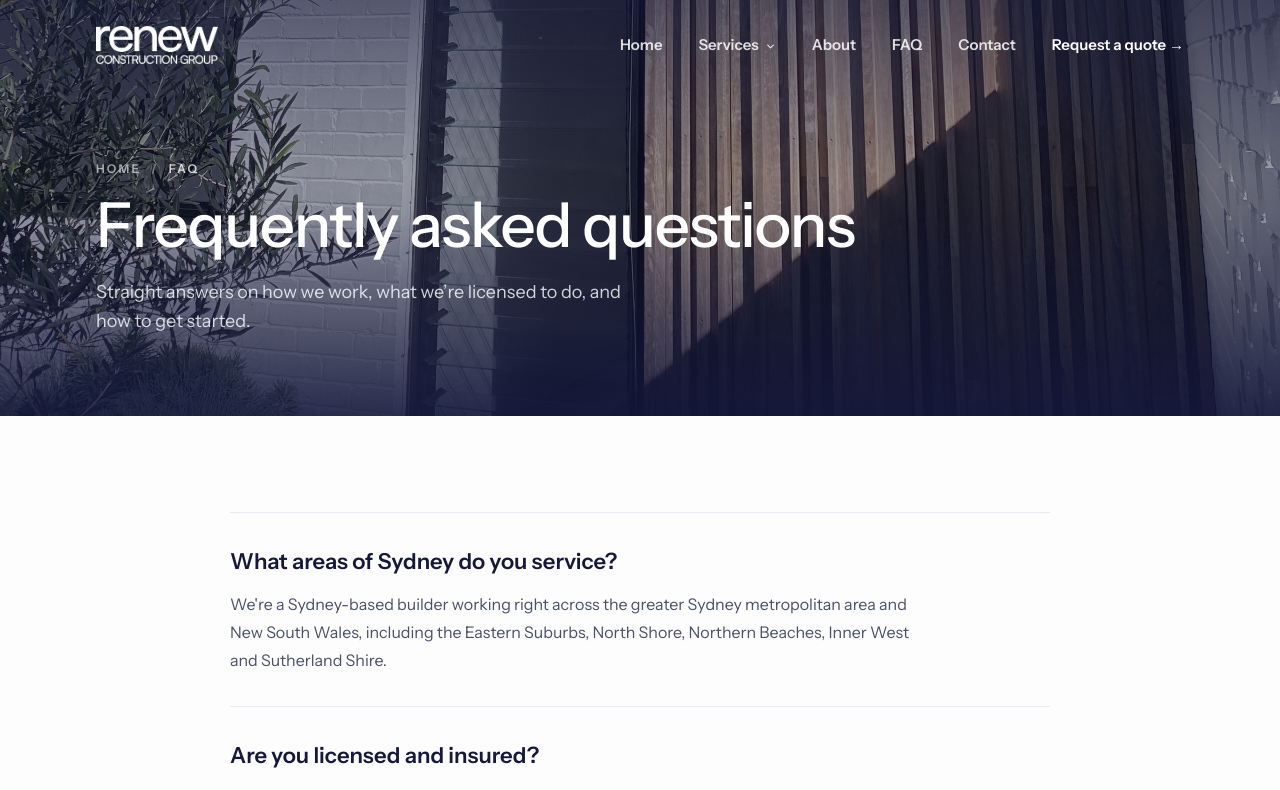
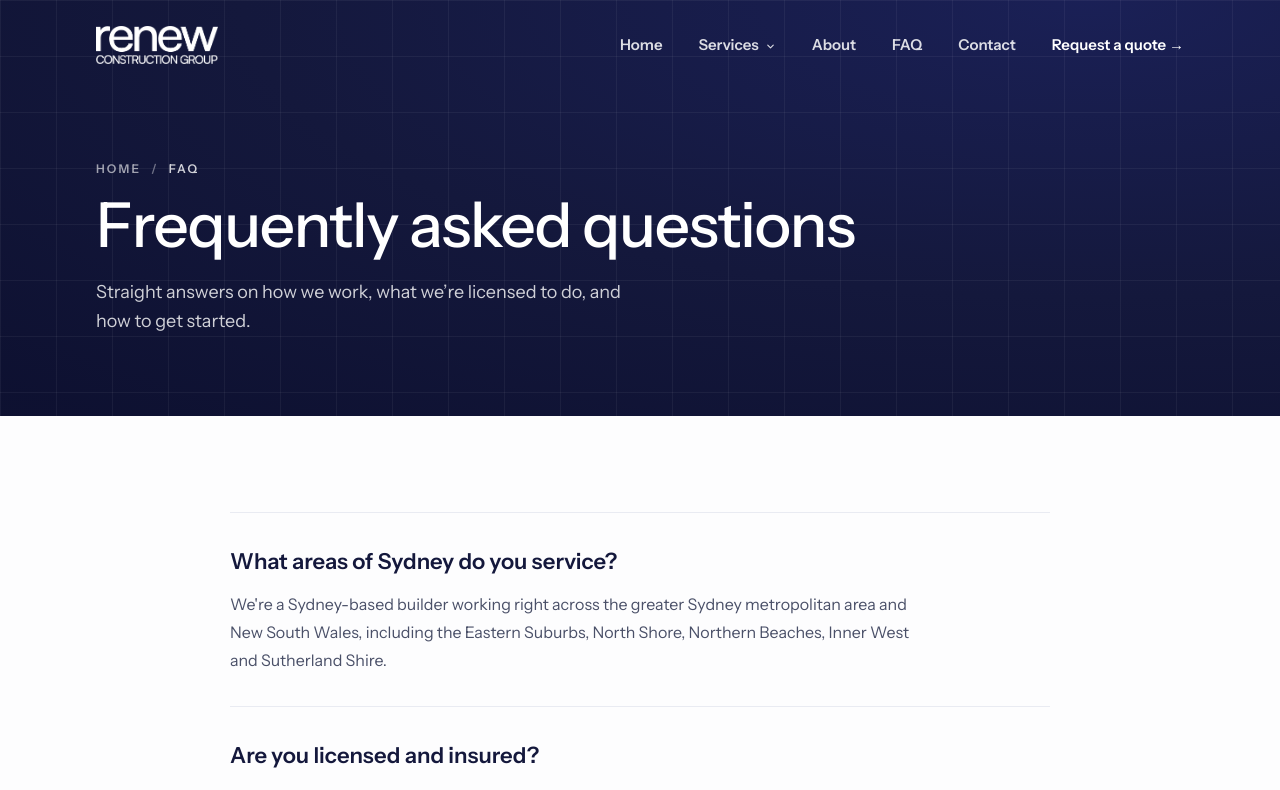
Before and after one commit to joshmott/renewcg, a Next.js app: page /faq in a window 1280 px wide. Shown: the top 790 px of the page. Built offline with nearby package versions, Linux system fonts and the light colour scheme.

Commit message:
Use the navy band on the FAQ page hero
The timber batten photo is no longer used anywhere, so the file is
removed.

Co-Authored-By: Claude Opus 4.8 <noreply@anthropic.com>
Claude-Session: https://claude.ai/code/session_01GNVTvFdbHGxxEBgQNN1mHB

```diff
--- a/src/app/faq/page.tsx
+++ b/src/app/faq/page.tsx
@@ -1,10 +1,8 @@
 import type { Metadata } from "next";
-import Image from "next/image";
 import Link from "next/link";
 import { Breadcrumbs } from "@/components/Breadcrumbs";
 import { Reveal } from "@/components/Reveal";
 import { faqs, site } from "@/lib/site";
-import faqHero from "../../../public/faq-hero.jpg";
 
 export const metadata: Metadata = {
   title: "Frequently Asked Questions",
@@ -56,23 +54,22 @@ export default function FaqPage() {
 
       {/* ── Header ────────────────────────────────────────────────────── */}
       <section className="relative isolate flex min-h-[52vh] items-end overflow-hidden bg-ink">
-        <Image
-          src={faqHero}
-          alt="Timber batten screen and louvre window on a Renew Construction Group project in Sydney"
-          placeholder="blur"
-          fill
-          priority
-          sizes="100vw"
-          className="object-cover object-center"
-        />
-        {/* bottom scrim carries the title; top scrim keeps the nav legible */}
         <div
           aria-hidden="true"
-          className="absolute inset-0 bg-gradient-to-t from-ink/90 via-ink/45 to-ink/30"
+          className="absolute inset-0 opacity-[0.9]"
+          style={{
+            backgroundImage:
+              "radial-gradient(120% 130% at 85% 0%, #1b2159 0%, #14183c 55%, #0d1030 100%)",
+          }}
         />
         <div
           aria-hidden="true"
-          className="absolute inset-x-0 top-0 h-44 bg-gradient-to-b from-ink/55 to-transparent"
+          className="absolute inset-0"
+          style={{
+            backgroundImage:
+              "linear-gradient(to right, rgba(255,255,255,.05) 1px, transparent 1px), linear-gradient(to bottom, rgba(255,255,255,.05) 1px, transparent 1px)",
+            backgroundSize: "56px 56px",
+          }}
         />
         <div className="relative mx-auto w-full max-w-[1440px] px-6 pt-40 pb-16 sm:px-12 lg:px-24 lg:pb-20">
           <Breadcrumbs
```
Also changed, not shown: public/faq-hero.jpg (deleted).
